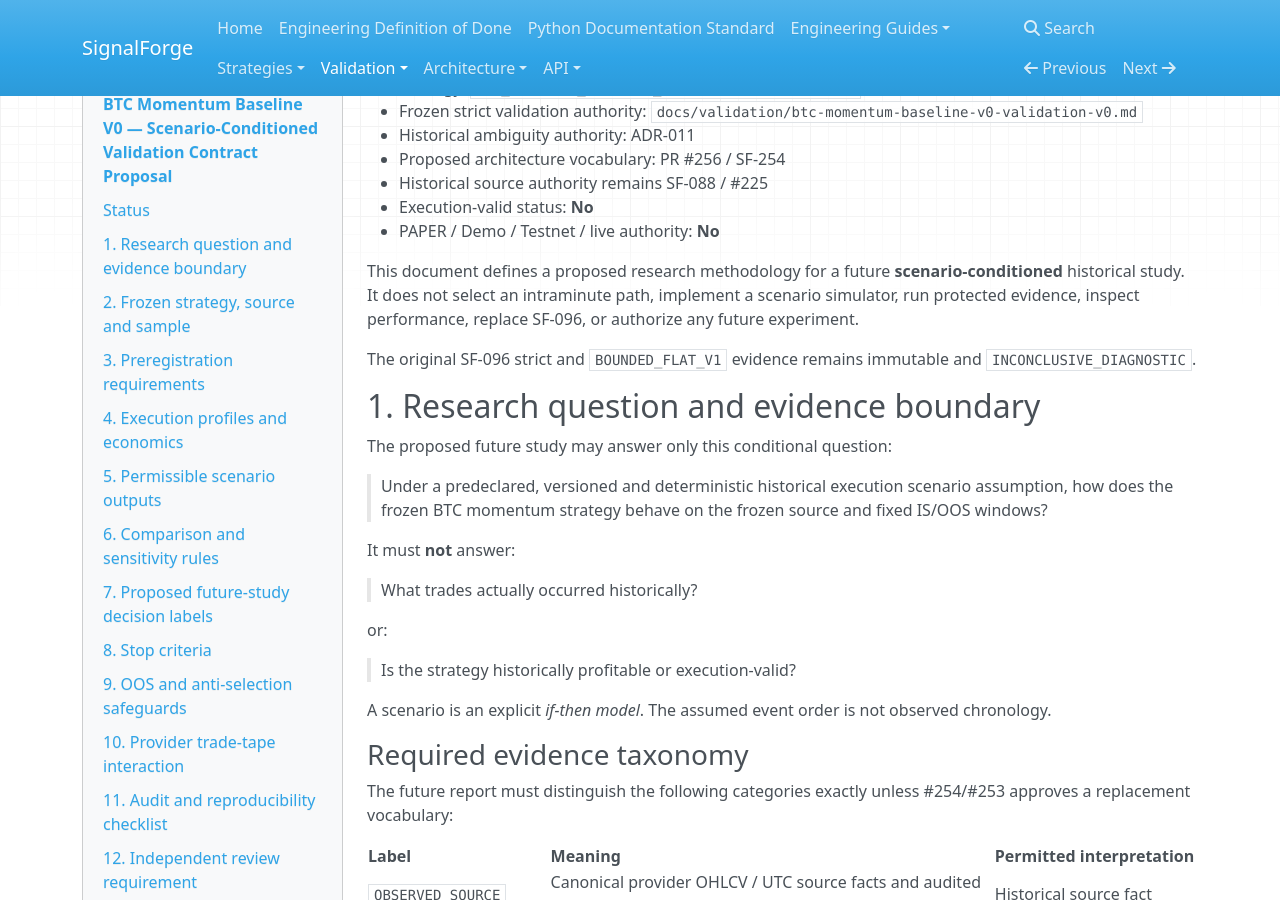
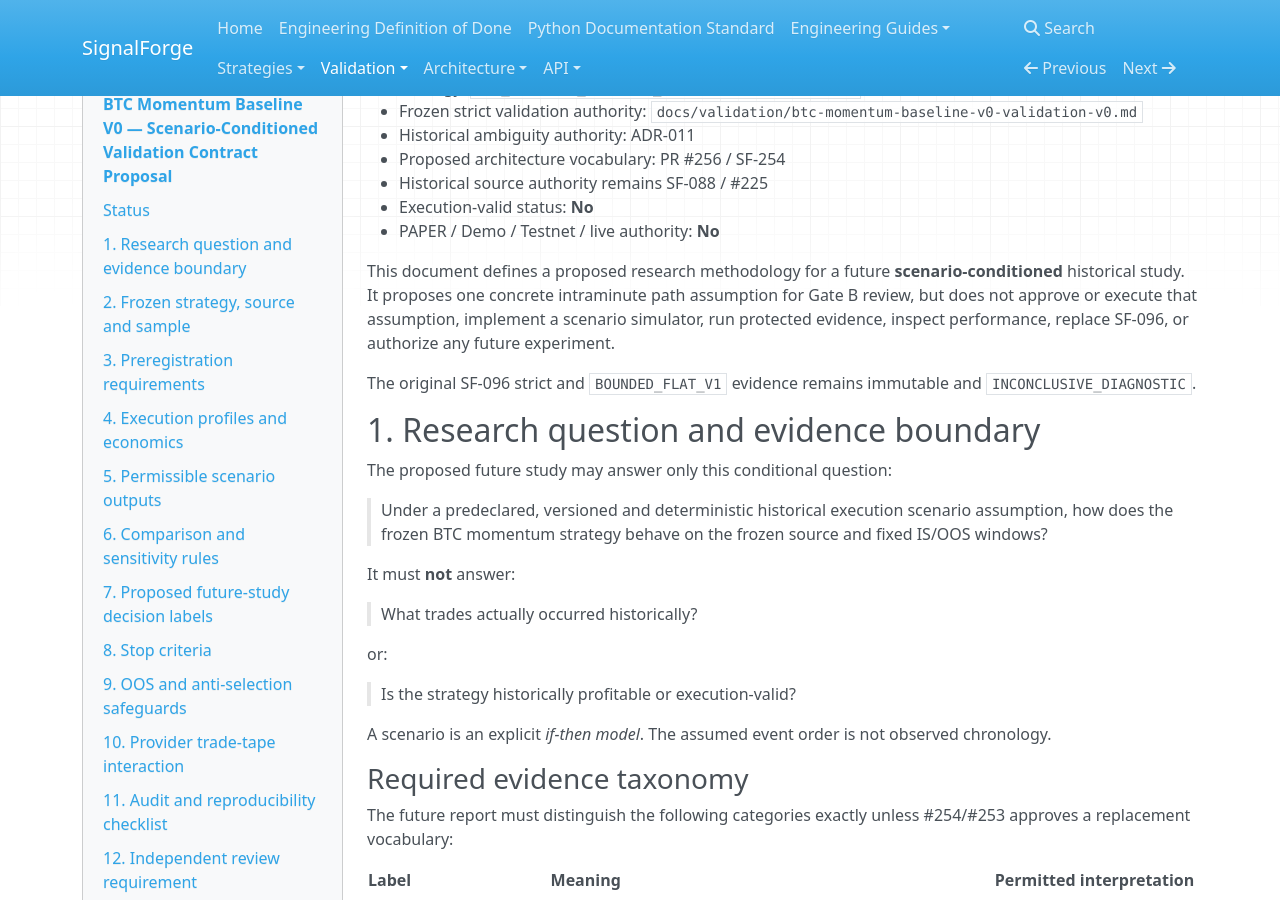
Before and after one commit to harishkamathuk/signalforge, an MkDocs documentation site: the page built from docs/validation/btc-momentum-baseline-v0-scenario-validation-v0-proposal.md, in a window 1280 px wide and 900 px high, scrolled down 380 px. Built offline with MkDocs 1.6.1, drawn with Linux system fonts in a browser that asks for light colours; nearby versions of some CDN libraries.

Commit message:
docs(sf-255): align proposal status with concrete candidate

```diff
--- a/docs/validation/btc-momentum-baseline-v0-scenario-validation-v0-proposal.md
+++ b/docs/validation/btc-momentum-baseline-v0-scenario-validation-v0-proposal.md
@@ -19,8 +19,9 @@
 - PAPER / Demo / Testnet / live authority: **No**
 
 This document defines a proposed research methodology for a future **scenario-conditioned**
-historical study. It does not select an intraminute path, implement a scenario simulator, run
-protected evidence, inspect performance, replace SF-096, or authorize any future experiment.
+historical study. It proposes one concrete intraminute path assumption for Gate B review, but does
+not approve or execute that assumption, implement a scenario simulator, run protected evidence,
+inspect performance, replace SF-096, or authorize any future experiment.
 
 The original SF-096 strict and `BOUNDED_FLAT_V1` evidence remains immutable and
 `INCONCLUSIVE_DIAGNOSTIC`.
```
